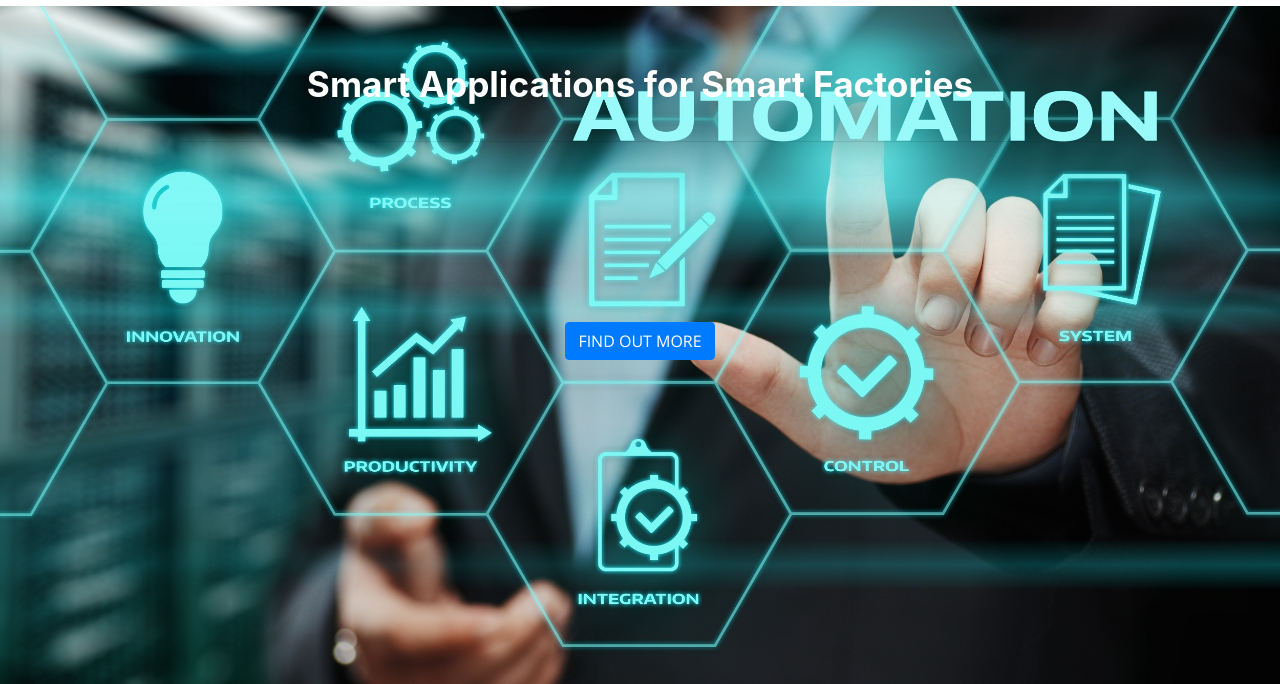
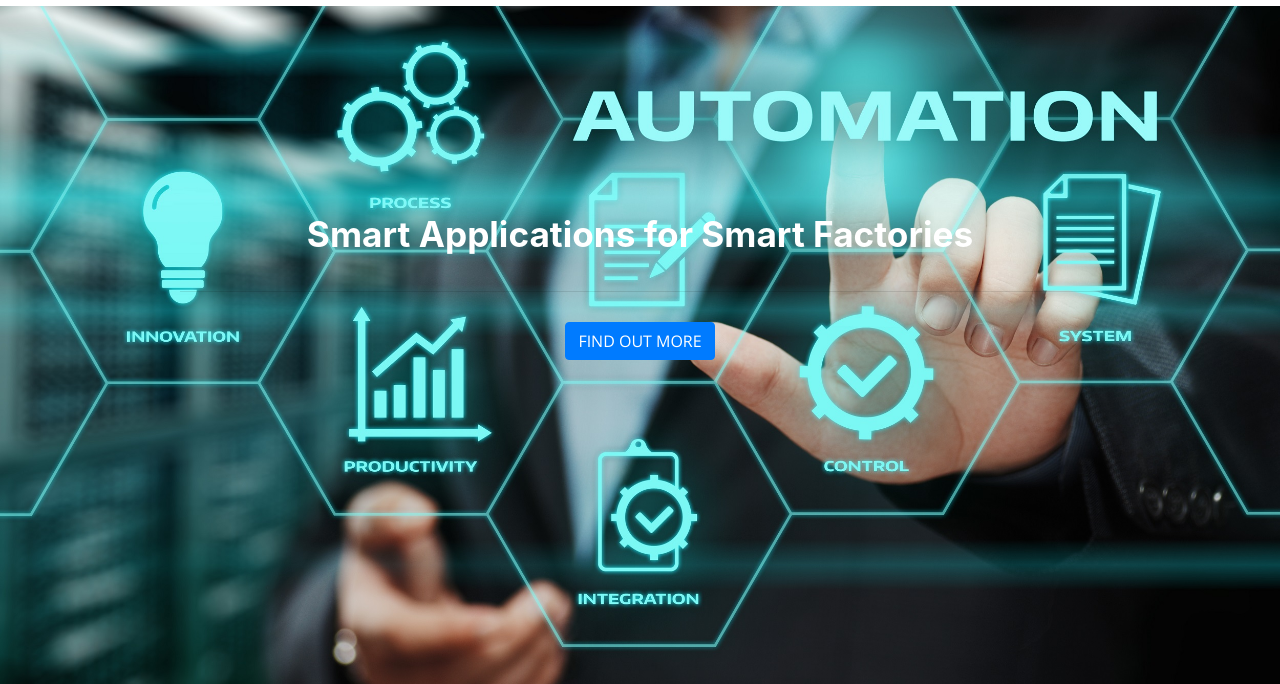
Before and after one commit to itageeu/itageeu, a website with bundled scripts: page index.html in a window 1280 px wide. Shown: the part 116-800 px from the top of the page. Built offline with nearby package versions, Linux system fonts and the light colour scheme; no server answers.

Commit message:
sdsd
sdsd

```diff
--- a/index.html
+++ b/index.html
@@ -139,7 +139,7 @@
     <header class="masthead text-center text-white d-flex">
      <div class="container my-auto mainText">
         <div class="row">
-          <div class="col-lg-10 mx-auto" style="top:-150px; color: white; font-size: 2.2em;">
+          <div class="col-lg-10 mx-auto" style="color: white; font-size: 2.2em;">
 
               <strong>Smart Applications for Smart Factories</strong>
 
```
